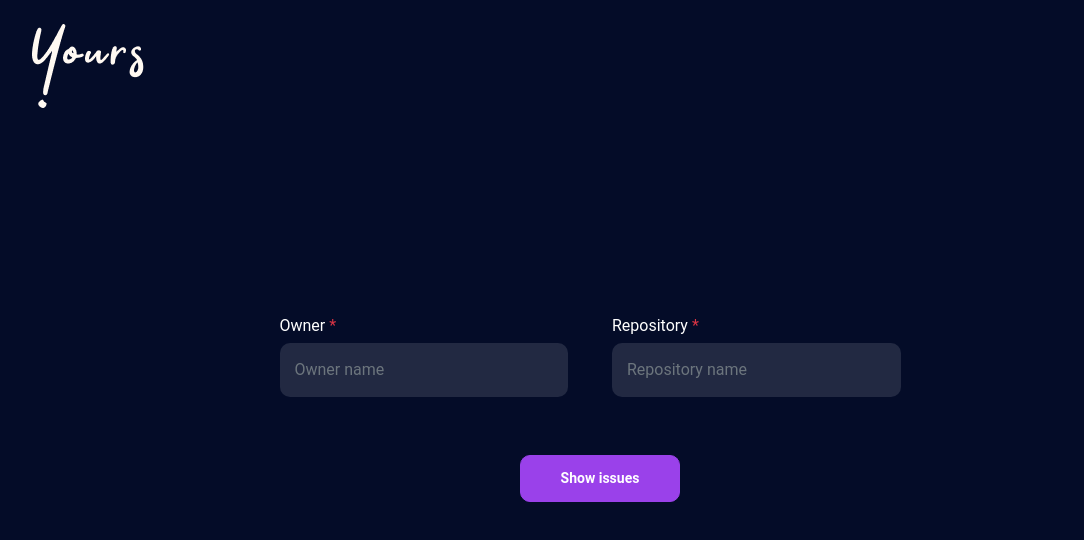
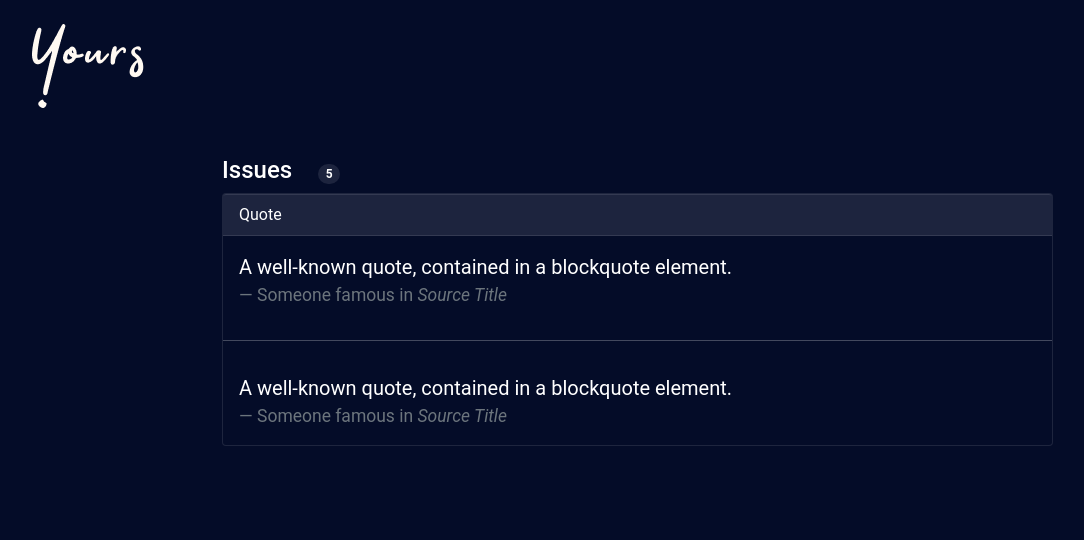
Before and after one commit to jobayedsumon/yoursapp, a React (Create React App) app: page /issues in a window 1280 px wide. Shown: the top 540 px of the page, without its empty margins (50-1134 px from the left). Built offline with nearby package versions, Linux system fonts and the light colour scheme.

Commit message:
Issue page desigining

```diff
--- a/package.json
+++ b/package.json
@@ -14,6 +14,7 @@
     "react": "^18.0.0",
     "react-dom": "^18.0.0",
     "react-redux": "^8.0.0",
+    "react-router-dom": "^6.3.0",
     "react-scripts": "5.0.1",
     "redux": "^4.1.2",
     "typescript": "^4.6.3",
--- /dev/null
+++ b/src/components/Issues.tsx
@@ -0,0 +1,63 @@
+import { useState } from "react";
+import { connect, useDispatch } from "react-redux";
+import { setRepoIssues } from "../redux/GithubData/githubdata.actions";
+
+const Issues = (props: any) => {
+  return (
+    <div className="container">
+      <div className="row">
+        <div className="col-md-12">
+          <img className="pt-4" src="logo.png" alt="" />
+        </div>
+      </div>
+      <div className="row mt-5">
+        <div className="col-md-2"></div>
+        <div className="col-md-9">
+          <div className="row">
+            <div className="col-md-2">
+              <div className="d-flex justify-content-between align-items-baseline">
+                <h4 className="text-white">Issues</h4>
+                <span className="badge rounded-pill bg-dark">5</span>
+              </div>
+            </div>
+          </div>
+
+          <div className="card">
+            <div className="card-header">Quote</div>
+            <div className="card-body">
+              <blockquote className="blockquote mb-0">
+                <p>A well-known quote, contained in a blockquote element.</p>
+                <footer className="blockquote-footer">
+                  Someone famous in{" "}
+                  <cite title="Source Title">Source Title</cite>
+                </footer>
+              </blockquote>
+            </div>
+            <hr />
+            <div className="card-body">
+              <blockquote className="blockquote mb-0">
+                <p>A well-known quote, contained in a blockquote element.</p>
+                <footer className="blockquote-footer">
+                  Someone famous in{" "}
+                  <cite title="Source Title">Source Title</cite>
+                </footer>
+              </blockquote>
+            </div>
+          </div>
+        </div>
+      </div>
+    </div>
+  );
+};
+
+const mapStateToProps = (state: any) => ({
+  owner_name: state.githubData.owner_name,
+  repository_name: state.githubData.repository_name,
+  issues: state.githubData.issues,
+});
+
+const mapDispatchToProps = (dispatch: any) => ({
+  setRepoIssues: (issues: any) => dispatch(setRepoIssues(issues)),
+});
+
+export default connect(mapStateToProps, mapDispatchToProps)(Issues);
--- a/src/components/LandingPage.tsx
+++ b/src/components/LandingPage.tsx
@@ -1,5 +1,6 @@
 import { useState } from "react";
 import { connect, useDispatch } from "react-redux";
+import { useNavigate } from "react-router-dom";
 import {
   setOwnerName,
   setRepository,
@@ -17,6 +18,7 @@ const LandingPage = (props: any) => {
   });
 
   const dispatch = useDispatch();
+  const navigate = useNavigate();
 
   const handleChange = (event: React.ChangeEvent<HTMLInputElement>) => {
     const { name, value } = event.target;
@@ -42,6 +44,7 @@ const LandingPage = (props: any) => {
     if (formState.owner_name && formState.repository_name) {
       dispatch(props.setOwnerName(formState.owner_name));
       dispatch(props.setRepository(formState.repository_name));
+      navigate("/issues");
     } else {
       setErrors({
         ...errors,
--- a/src/index.css
+++ b/src/index.css
@@ -86,3 +86,22 @@ label {
   top: 48px;
   right: 10px;
 }
+
+.card {
+  background-color: #040c28;
+  color: #fff;
+  border: 1px solid rgba(255, 255, 255, 0.1);
+}
+
+.card-header {
+  background-color: #1d243e;
+  border-bottom: 1px solid rgba(255, 255, 255, 0.1);
+  border-top: 1px solid rgba(255, 255, 255, 0.1);
+}
+.bg-dark {
+  background-color: #1d243e !important;
+}
+
+.rounded-pill {
+  height: 20px;
+}
--- a/src/index.tsx
+++ b/src/index.tsx
@@ -6,6 +6,8 @@ import reportWebVitals from "./reportWebVitals";
 import LandingPage from "./components/LandingPage";
 import { Provider } from "react-redux";
 import store from "./redux/store";
+import { BrowserRouter, Routes, Route } from "react-router-dom";
+import Issues from "./components/Issues";
 
 const root = ReactDOM.createRoot(
   document.getElementById("root") as HTMLElement
@@ -13,7 +15,12 @@ const root = ReactDOM.createRoot(
 root.render(
   <Provider store={store}>
     <React.StrictMode>
-      <LandingPage />
+      <BrowserRouter>
+        <Routes>
+          <Route index element={<LandingPage />} />
+          <Route path="/issues" element={<Issues />} />
+        </Routes>
+      </BrowserRouter>
     </React.StrictMode>
   </Provider>
 );
--- a/src/redux/GithubData/githubdata.reducer.tsx
+++ b/src/redux/GithubData/githubdata.reducer.tsx
@@ -2,7 +2,7 @@ import { SET_OWNER, SET_REPO, SET_ISSUES } from "./githubdata.types";
 
 const INITIAL_STATE = {
   owner_name: "",
-  repo_name: "",
+  repository_name: "",
   issues: [],
 };
 
@@ -22,7 +22,7 @@ const githubReducer = (
     case SET_REPO:
       return {
         ...state,
-        repo_name: action.payload,
+        repository_name: action.payload,
       };
     case SET_ISSUES:
       return {
```
Also changed, not shown: 1 other file (tests, documents, lock files or other folders).
